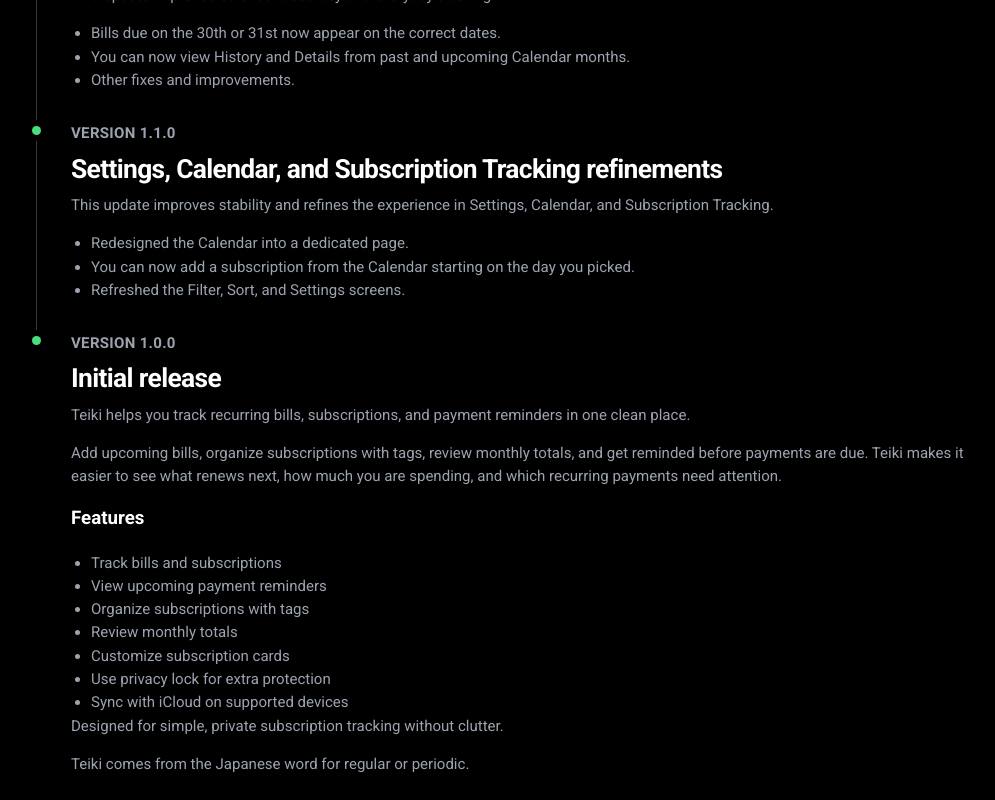
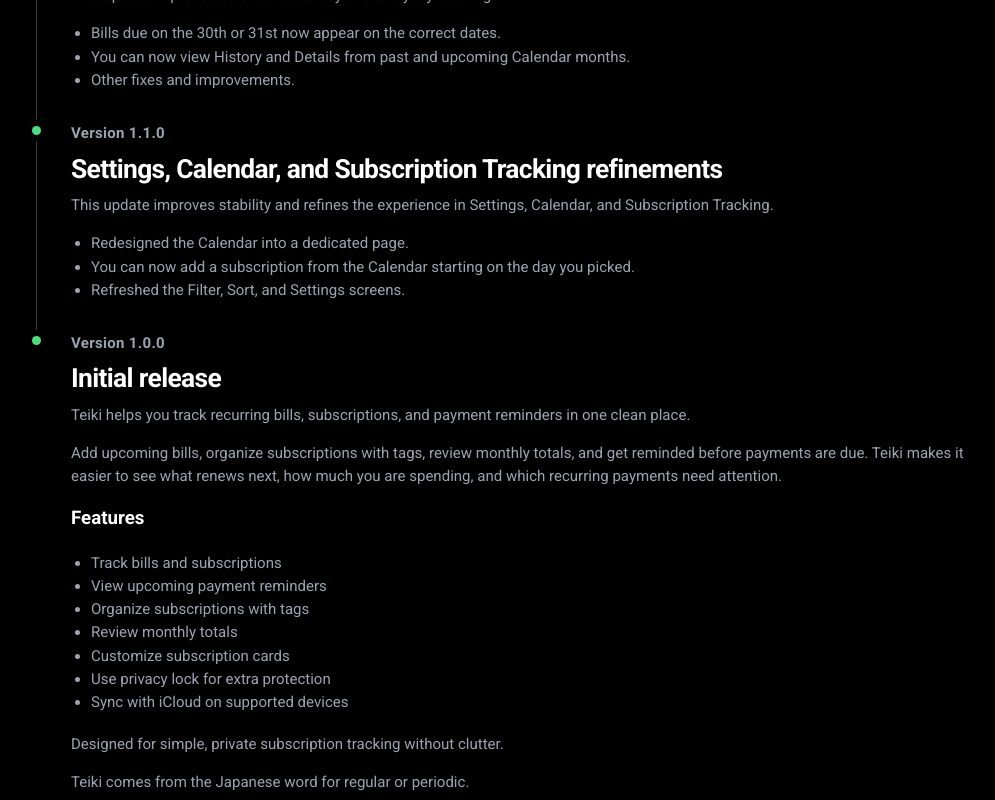
Before and after one commit to teikiapp/teiki-web, an Angular app: page /release-notes in a window 1280 px wide. Shown: the part 440-1240 px from the top of the page, without its empty margins (130-1125 px from the left). Built offline with nearby package versions, Linux system fonts and the light colour scheme.

Commit message:
style: refine release notes page

```diff
--- a/src/app/pages/release-notes/release-notes.html
+++ b/src/app/pages/release-notes/release-notes.html
@@ -43,7 +43,7 @@
         <li>Use privacy lock for extra protection</li>
         <li>Sync with iCloud on supported devices</li>
       </ul>
-      <p>Designed for simple, private subscription tracking without clutter.</p>
+      <p class="release-note-closing">Designed for simple, private subscription tracking without clutter.</p>
       <p>Teiki comes from the Japanese word for regular or periodic.</p>
     </section>
   </div>
--- a/src/styles.css
+++ b/src/styles.css
@@ -578,7 +578,6 @@
   font-weight: 700;
   letter-spacing: 0.02em;
   margin-bottom: 8px;
-  text-transform: uppercase;
 }
 
 .release-note h2 {
@@ -597,6 +596,10 @@
 .release-note ul {
   margin: 12px 0 0;
   padding-left: 20px;
+}
+
+.release-note-closing {
+  margin-top: 18px;
 }
 
 .submit-page {
```
